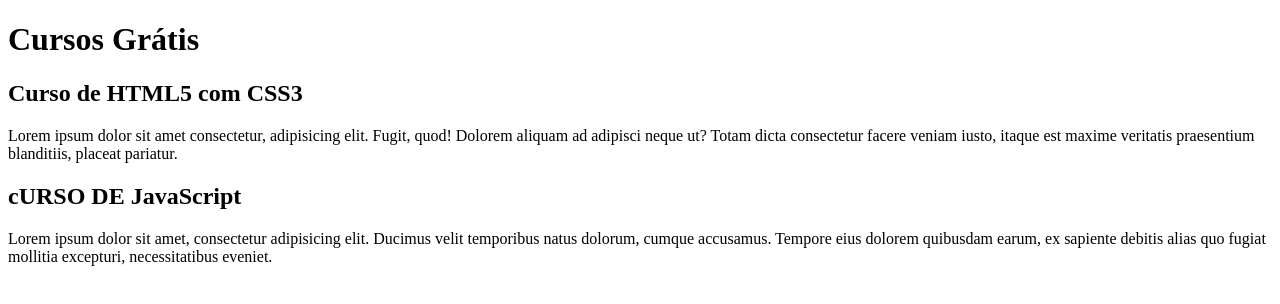
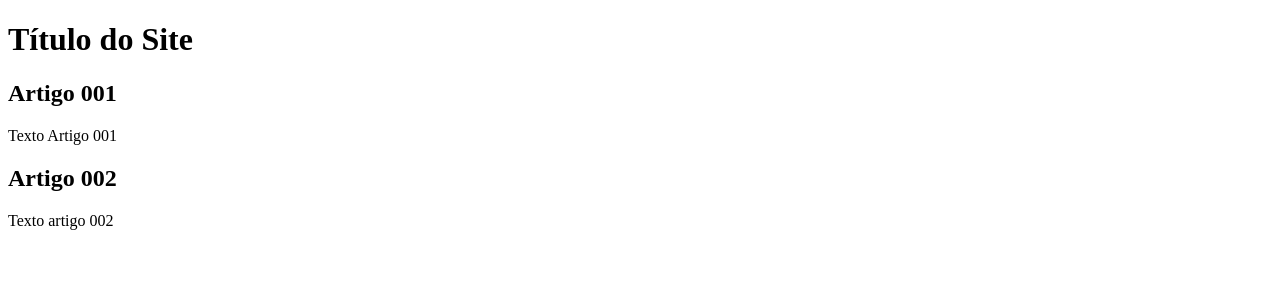
Before and after one commit to ativador/projeto-site, a plain HTML site: page index.html in a window 1280 px wide. Drawn offline with Linux system fonts and the light colour scheme.

Commit message:
Update index.html

```diff
--- a/index.html
+++ b/index.html
@@ -3,21 +3,22 @@
 <head>
     <meta charset="UTF-8">
     <meta name="viewport" content="width=device-width, initial-scale=1.0">
-    <title>Site CursoeVideo</title>
+    <title>Curso em Video</title>
+    <link rel="stylesheet" href="estilos/style.css">
 </head>
 <body>
     <main>
         <head>
-            <h1> Cursos Grátis</h1>
+            <h1> Título do Site</h1>
         </head>
         <article>
-            <h2> Curso de HTML5 com CSS3</h2>
-            <p> Lorem ipsum dolor sit amet consectetur, adipisicing elit. Fugit, quod! Dolorem aliquam ad adipisci neque ut? Totam dicta consectetur facere veniam iusto, itaque est maxime veritatis praesentium blanditiis, placeat pariatur.</p>
+            <h2> Artigo 001</h2>
+            <p> Texto Artigo 001</p>
         </article>
         <article>
-            <h2> cURSO DE JavaScript</h2>
-            <p>Lorem ipsum dolor sit amet, consectetur adipisicing elit. Ducimus velit temporibus natus dolorum, cumque accusamus. Tempore eius dolorem quibusdam earum, ex sapiente debitis alias quo fugiat mollitia excepturi, necessitatibus eveniet.</p>
-        </article>
+            <h2> Artigo 002</h2>
+            <p>Texto artigo 002</p>
+         </article>
     </main>
 </body>
 </html>
```
